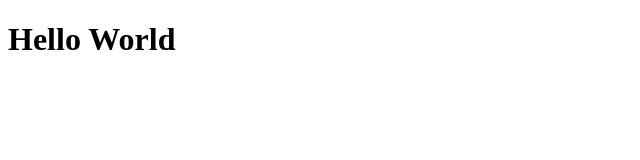
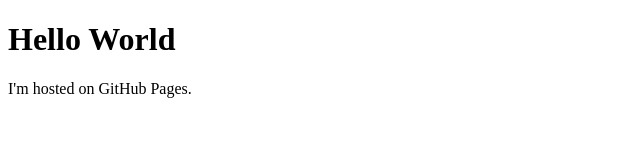
Before and after one commit to TrashCrab/Website, a plain HTML site: page index.html in a window 1280 px wide. Shown: the whole page, without its empty margins (0-640 px from the left). Drawn offline with Linux system fonts and the light colour scheme.

Commit message:
Clicked change

```diff
--- a/index.html
+++ b/index.html
@@ -2,5 +2,6 @@
 <html>
 <body>
 <h1>Hello World</h1>
+<p>I'm hosted on GitHub Pages.</p>
 </body>
 </html>
```
